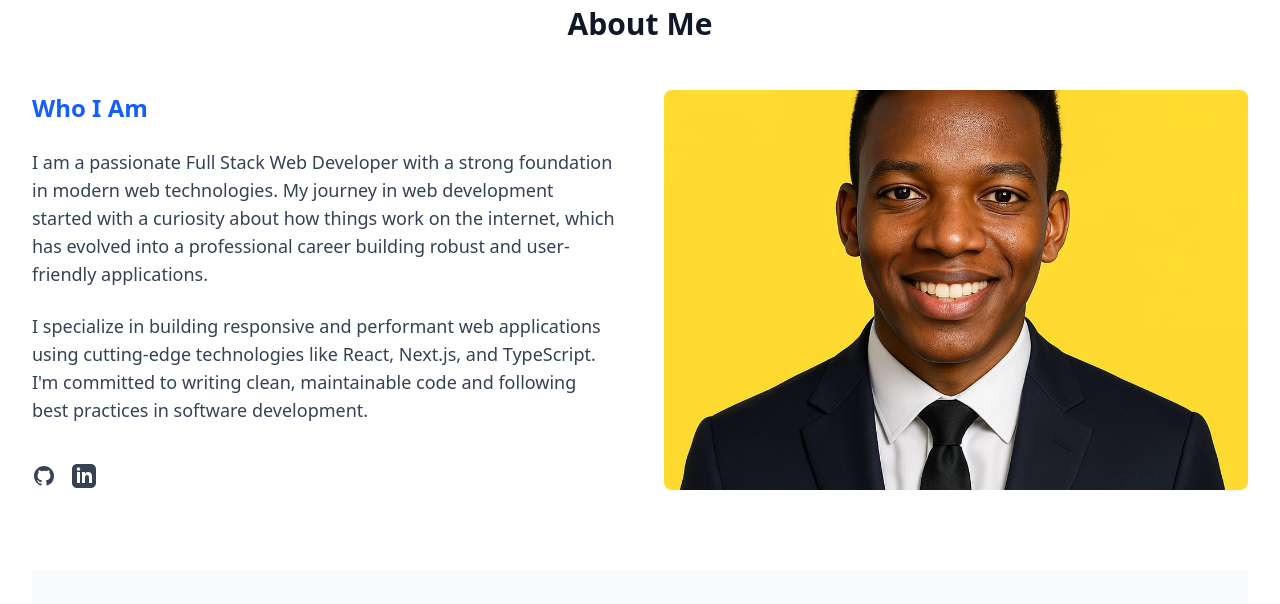
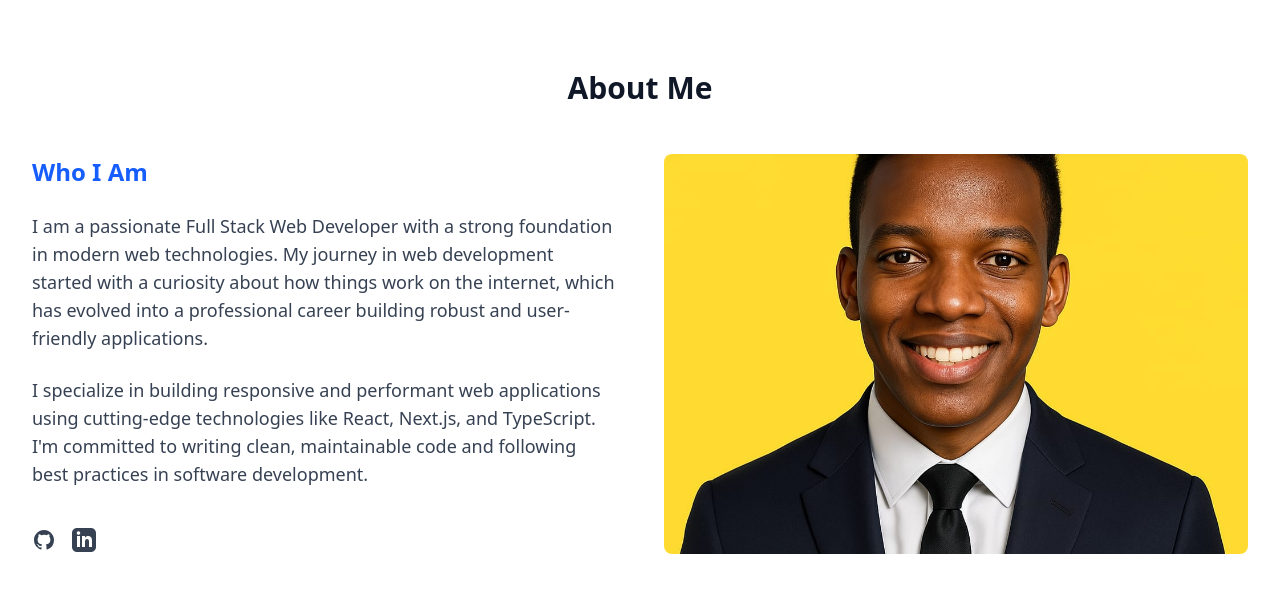
Before and after one commit to jeffgicharu/portfolio-website, a Next.js app: page / in a window 1280 px wide. Shown: the part 582-1186 px from the top of the page. Built offline with nearby package versions, Linux system fonts and the light colour scheme; no server answers.

Commit message:
Feat: Update styles, fix scroll lock, and add README

```diff
--- a/app/layout.tsx
+++ b/app/layout.tsx
@@ -95,7 +95,7 @@ export default function RootLayout({
   children: React.ReactNode;
 }>) {
   return (
-    <html lang="en" suppressHydrationWarning className="overflow-x-hidden">
+    <html lang="en" suppressHydrationWarning>
       <body className={`${inter.variable} font-sans antialiased bg-white dark:bg-gray-900 text-gray-900 dark:text-gray-100 overflow-x-hidden`}>
         <ThemeProvider
           attribute="class"
--- a/app/page.tsx
+++ b/app/page.tsx
@@ -14,7 +14,7 @@ export default function Home() {
 
       {/* Hero Section */}
       <PageTransition>
-        <section id="hero" className="flex items-center justify-center py-24 sm:py-32 lg:py-40 bg-gradient-to-b from-transparent to-gray-50 dark:to-gray-800">
+        <section id="hero" className="flex items-center justify-center py-32 sm:py-40 lg:py-48 bg-gradient-to-b from-transparent to-gray-50 dark:to-gray-800">
           <div className="max-w-7xl mx-auto px-4 sm:px-6 lg:px-8 text-center">
             <h1 className="text-4xl sm:text-5xl md:text-6xl font-bold">
               Hi, I&apos;m <span className="text-blue-600 dark:text-blue-400">Jeff Gicharu</span>
@@ -35,42 +35,52 @@ export default function Home() {
       </PageTransition>
 
       {/* About Section */}
-      <PageTransition className="max-w-7xl mx-auto px-4 sm:px-6 lg:px-8">
+      <PageTransition>
         <section id="about" className="py-20 bg-white dark:bg-gray-900">
+          <div className="max-w-7xl mx-auto px-4 sm:px-6 lg:px-8">
             <h2 className="text-3xl font-bold text-center mb-12">About Me</h2>
             <About />
+          </div>
         </section>
       </PageTransition>
 
       {/* Skills Section */}
-      <PageTransition className="max-w-7xl mx-auto px-4 sm:px-6 lg:px-8">
+      <PageTransition>
         <section id="skills" className="py-20 bg-gray-50 dark:bg-gray-800">
+          <div className="max-w-7xl mx-auto px-4 sm:px-6 lg:px-8">
             <h2 className="text-3xl font-bold text-center mb-12">Skills & Technologies</h2>
             <Skills />
+          </div>
         </section>
       </PageTransition>
 
       {/* Projects Section */}
-      <PageTransition className="max-w-7xl mx-auto px-4 sm:px-6 lg:px-8">
+      <PageTransition>
         <section id="projects" className="py-20 bg-white dark:bg-gray-900">
+          <div className="max-w-7xl mx-auto px-4 sm:px-6 lg:px-8">
             <h2 className="text-3xl font-bold text-center mb-12">Featured Projects</h2>
             <Projects />
+          </div>
         </section>
       </PageTransition>
 
       {/* Experience Section */}
-      <PageTransition className="max-w-7xl mx-auto px-4 sm:px-6 lg:px-8">
+      <PageTransition>
         <section id="experience" className="py-20 bg-gray-50 dark:bg-gray-800">
+          <div className="max-w-7xl mx-auto px-4 sm:px-6 lg:px-8">
             <h2 className="text-3xl font-bold text-center mb-12">Professional Experience</h2>
             <Experience />
+          </div>
         </section>
       </PageTransition>
 
       {/* Contact Section */}
-      <PageTransition className="max-w-7xl mx-auto px-4 sm:px-6 lg:px-8">
+      <PageTransition>
         <section id="contact" className="py-20 bg-white dark:bg-gray-900">
+          <div className="max-w-7xl mx-auto px-4 sm:px-6 lg:px-8">
             <h2 className="text-3xl font-bold text-center mb-12">Get In Touch</h2>
             <Contact />
+          </div>
         </section>
       </PageTransition>
     </>
--- a/components/PageTransition.tsx
+++ b/components/PageTransition.tsx
@@ -11,7 +11,7 @@ interface PageTransitionProps {
 const PageTransition = ({ children, className = '' }: PageTransitionProps) => {
   return (
     <motion.div
-      initial={{ opacity: 0, y: 20 }}
+      initial={{ opacity: 0 }}
       whileInView={{ opacity: 1, y: 0 }}
       viewport={{ once: true, margin: '-100px' }}
       transition={{
--- a/components/ThemeToggle.tsx
+++ b/components/ThemeToggle.tsx
@@ -32,7 +32,7 @@ export function ThemeToggle() {
   return (
     <button
       onClick={toggleTheme}
-      className="inline-flex items-center justify-center rounded-md text-sm font-medium transition-colors focus-visible:outline-none focus-visible:ring-2 focus-visible:ring-ring focus-visible:ring-offset-2 disabled:opacity-50 disabled:pointer-events-none ring-offset-background hover:bg-gray-100 dark:hover:bg-gray-800 h-10 w-10"
+      className="inline-flex items-center justify-center rounded-md text-sm font-medium transition-colors focus-visible:outline-none focus-visible:ring-2 focus-visible:ring-ring focus-visible:ring-offset-2 disabled:opacity-50 disabled:pointer-events-none ring-offset-background hover:bg-gray-100 dark:hover:bg-gray-800 h-10 w-10 cursor-pointer"
       aria-label={`Switch to ${isDark ? 'light' : 'dark'} mode`}
     >
       {isDark ? (
```
Also changed, not shown: public/screenshot.png (added), 1 other file (tests, documents, lock files or other folders). Lines whose indentation alone changed are shown as unchanged.
